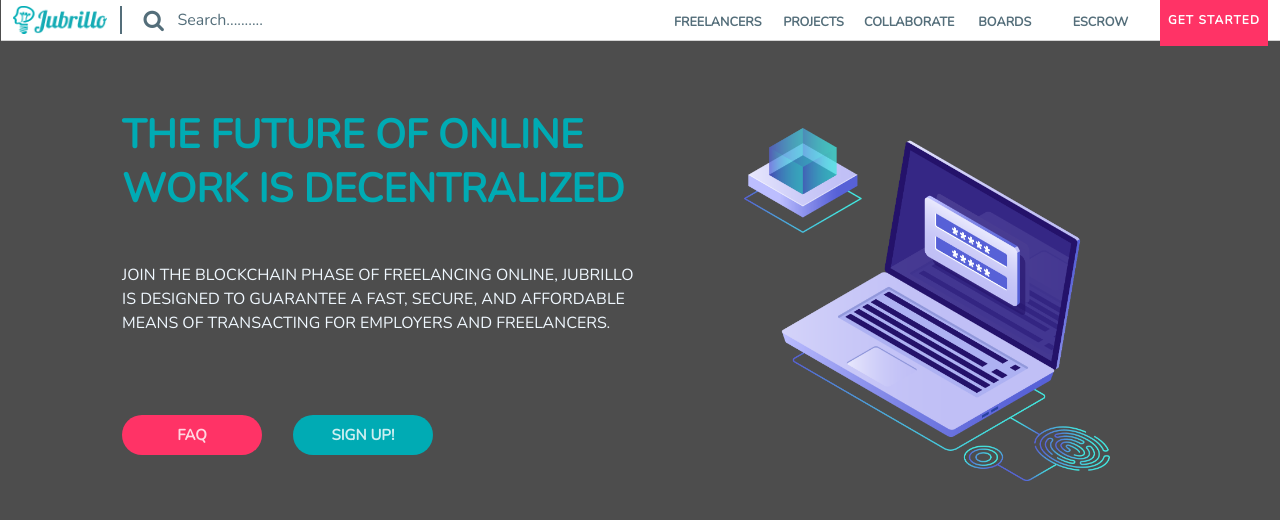
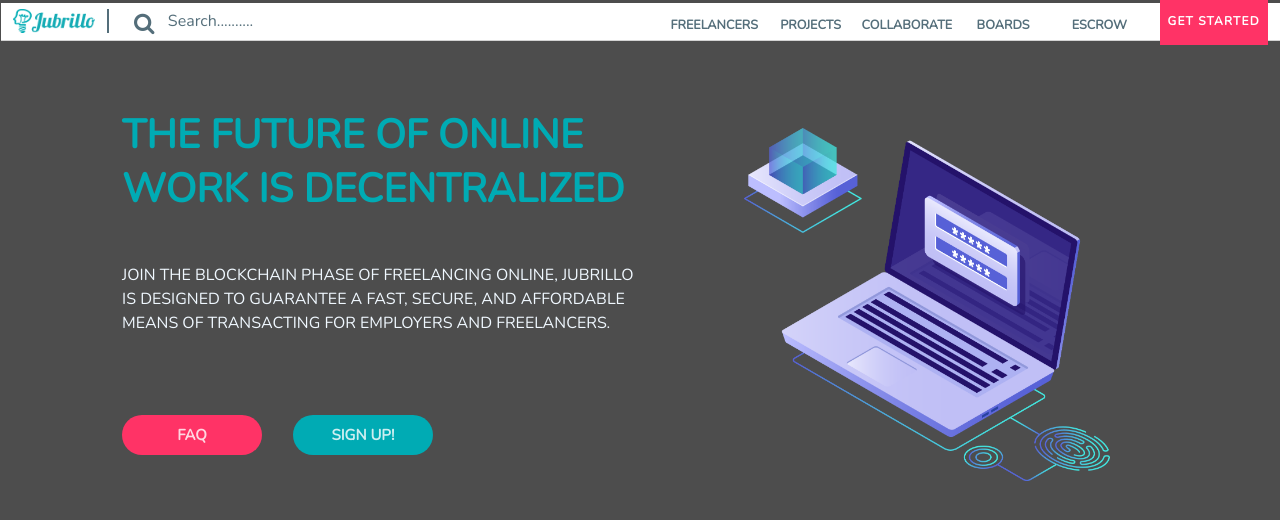
Before and after one commit to theallegrarr/jubrillo, a plain HTML site: page index.html in a window 1280 px wide. Drawn offline with nearby package versions, Linux system fonts and the light colour scheme.

Commit message:
design change

```diff
--- a/less/header.less
+++ b/less/header.less
@@ -13,13 +13,14 @@
         width: 100%;
         box-shadow: 0px 1px 0px lightgray;
         background-color: white;
+        border-top: 3px solid @jubrillo-gray;
         margin-top:  0;
 
         .navImg {
             display: flex;
             flex-direction: column;
             justify-content: center;
-            width: 8.5%;
+            width: 7.5%;
             margin-left: 1%;
             margin-bottom: 0.5%;
             margin-top: 0.5%;
@@ -28,6 +29,7 @@
             align-content: center;
             padding-right: 1%;
             border-right: 2px solid @primary-color;
+            cursor: pointer;
 
             &:hover {
                 opacity: 0.5;
```
